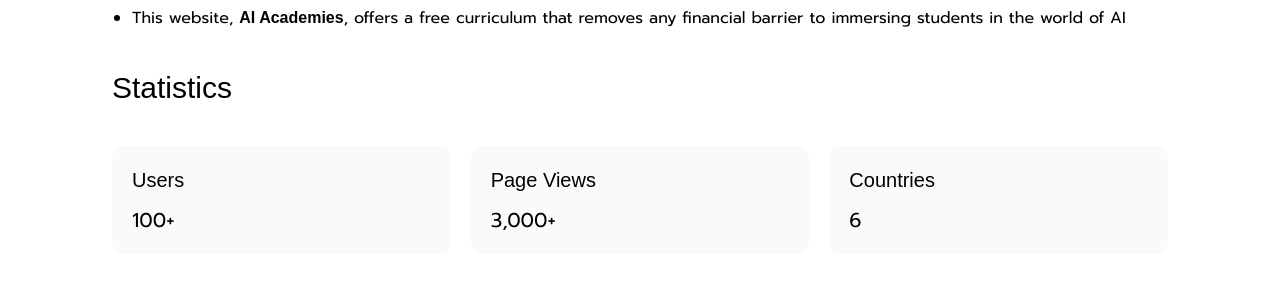
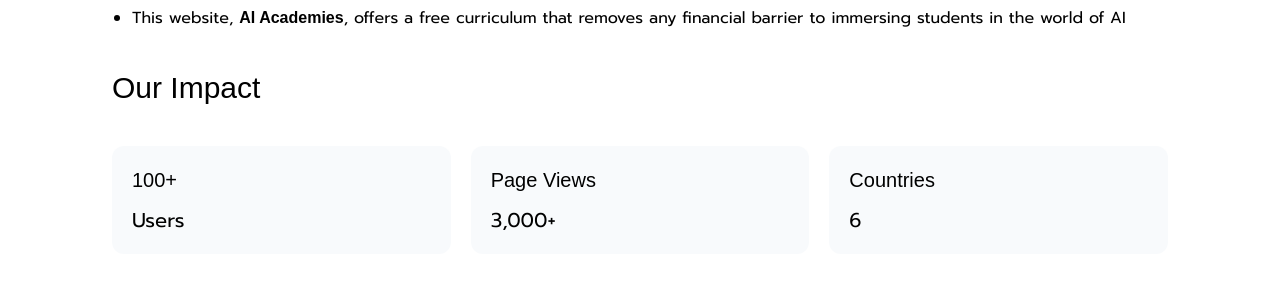
Before and after one commit to rzirvi1665/aiacademies-web, a Next.js app: page / in a window 1280 px wide. Shown: the part 605-889 px from the top of the page. Built offline with nearby package versions, Linux system fonts and the light colour scheme; a web font is replaced by a local one.

Commit message:
Update index.tsx

```diff
--- a/pages/index.tsx
+++ b/pages/index.tsx
@@ -20,11 +20,11 @@ const Home: NextPage = () => {
                     <br/>
                     <li>This website, <b>AI Academies</b>, offers a free curriculum that removes any financial barrier to immersing students in the world of AI</li>
                 </ul>
-                <h2 className="font-medium mb-10">Statistics</h2>
+                <h2 className="font-medium mb-10">Our Impact</h2>
                 <div className="grid grid-cols-1 lg:grid-cols-3 gap-5 mb-10">
                     <div className="rounded-xl bg-slate-100/50 p-5">
-                        <h4 className="font-medium">Users</h4>
-                        <h4 className="mb-0">100+</h4>
+                        <h4 className="font-medium">100+</h4>
+                        <h4 className="mb-0">Users</h4>
                     </div>
                     <div className="rounded-xl bg-slate-100/50 p-5">
                         <h4 className="font-medium">Page Views</h4>
```
